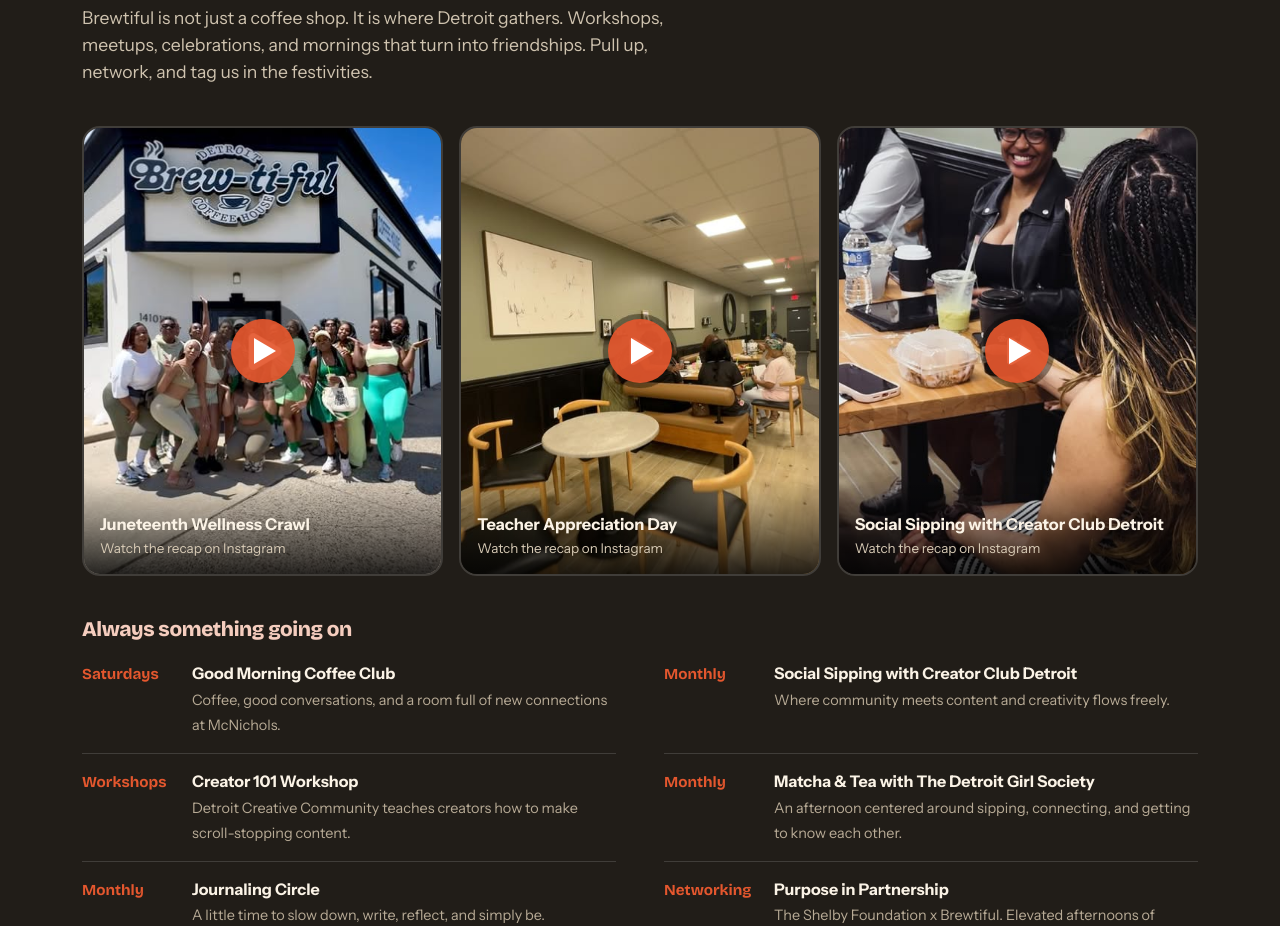
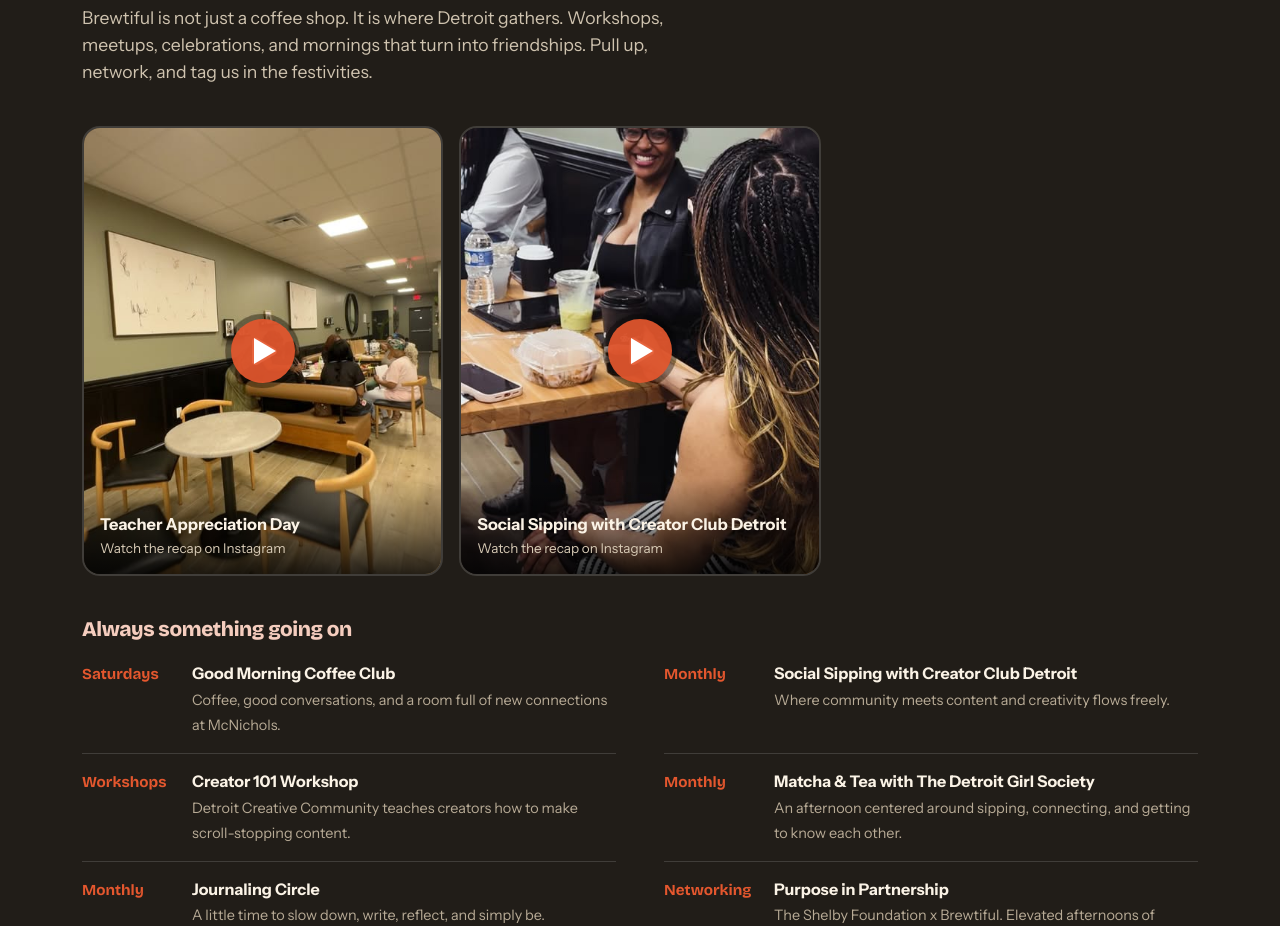
Before and after one commit to RISHAOFFICIAL/detroit-brewtiful-demo, a plain HTML site: page index.html in a window 1280 px wide. Shown: the part 4760-5686 px from the top of the page. Drawn offline with nearby package versions, Linux system fonts and the light colour scheme.

Commit message:
Remove duplicate Juneteenth video tile, keep the one in locations

```diff
--- a/index.html
+++ b/index.html
@@ -507,11 +507,6 @@
     </div>
 
     <div class="video-tiles">
-      <a class="video-tile" href="https://www.instagram.com/reel/DczTTHrxUnF/" target="_blank" rel="noopener">
-        <img src="images/juneteenth-v2.jpg" alt="The Juneteenth Wellness Crawl group posing outside the McNichols Brewtiful location">
-        <span class="play"></span>
-        <span class="v-cap"><strong>Juneteenth Wellness Crawl</strong><span>Watch the recap on Instagram</span></span>
-      </a>
       <a class="video-tile" href="https://www.instagram.com/p/DcKLcXFkRdm/" target="_blank" rel="noopener">
         <img src="images/teacher-day-v2.jpg" alt="Inside the Brewtiful cafe during Teacher Appreciation Day">
         <span class="play"></span>
```
